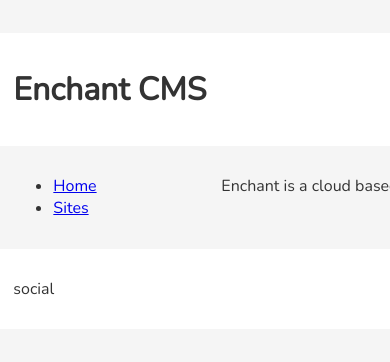
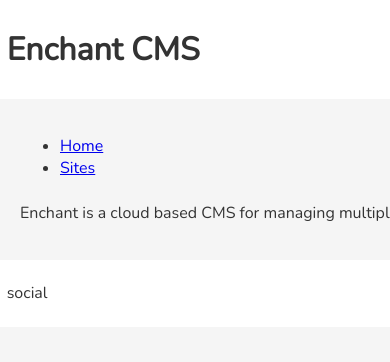
Before and after one commit to ajwillia-ms/enchant, a Flask app: page / in a window 390 px wide; the page is wider, and only the part inside the window is pictured. Shown: the top 362 px of that part. Run offline with Flask 2, Linux system fonts and the light colour scheme; parts of the project's set-up code (start-up, migrations or seed data) failed here and were passed over.

Commit message:
Lay out Enchant main site for mobile

```diff
--- a/enchant/server/static/enchant/layout.css
+++ b/enchant/server/static/enchant/layout.css
@@ -45,3 +45,15 @@ html, body {
 
 #footer {
 }
+
+@media only screen and (max-width: 768px) {
+  #top, #middle, #bottom {
+    padding: 0;
+  }
+  #header, #menu, #content, #footer {
+    width: 100%;
+    margin-left: 0;
+
+    padding: 5pt;
+  }
+}
```
